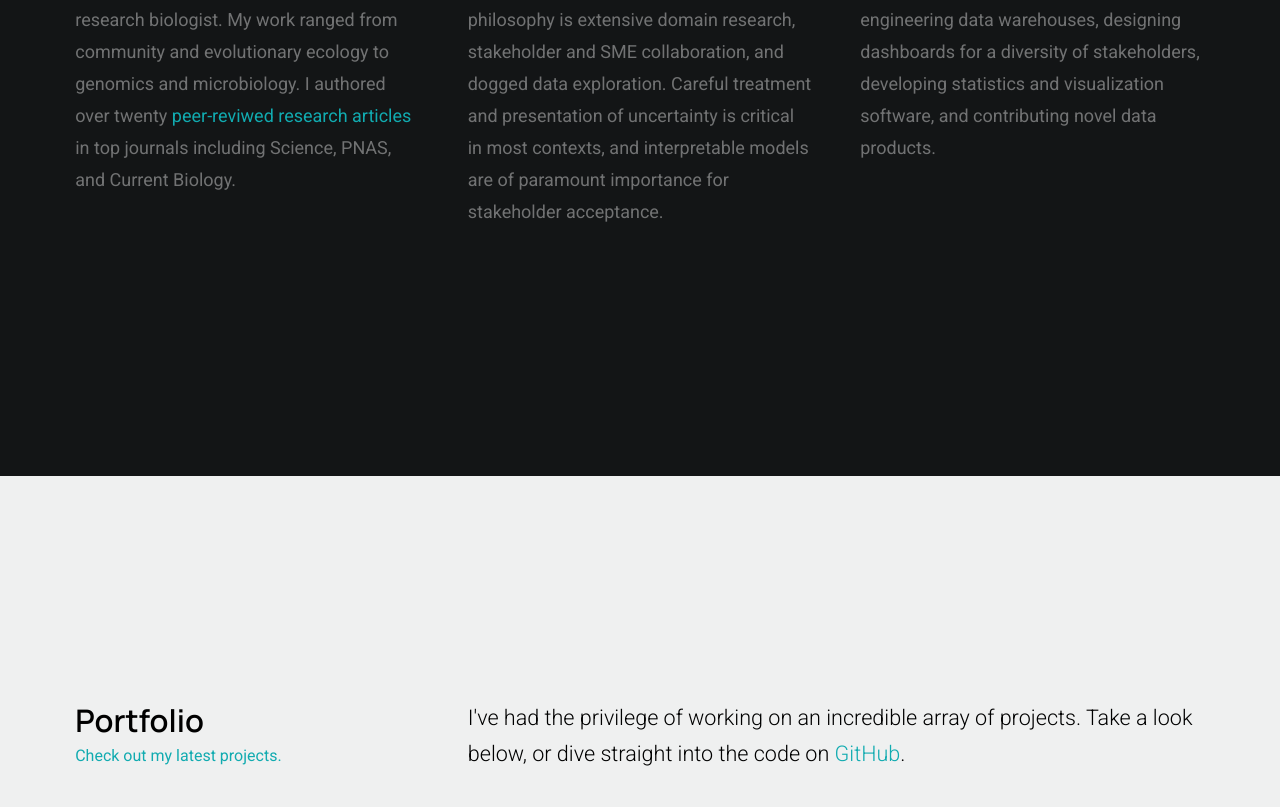
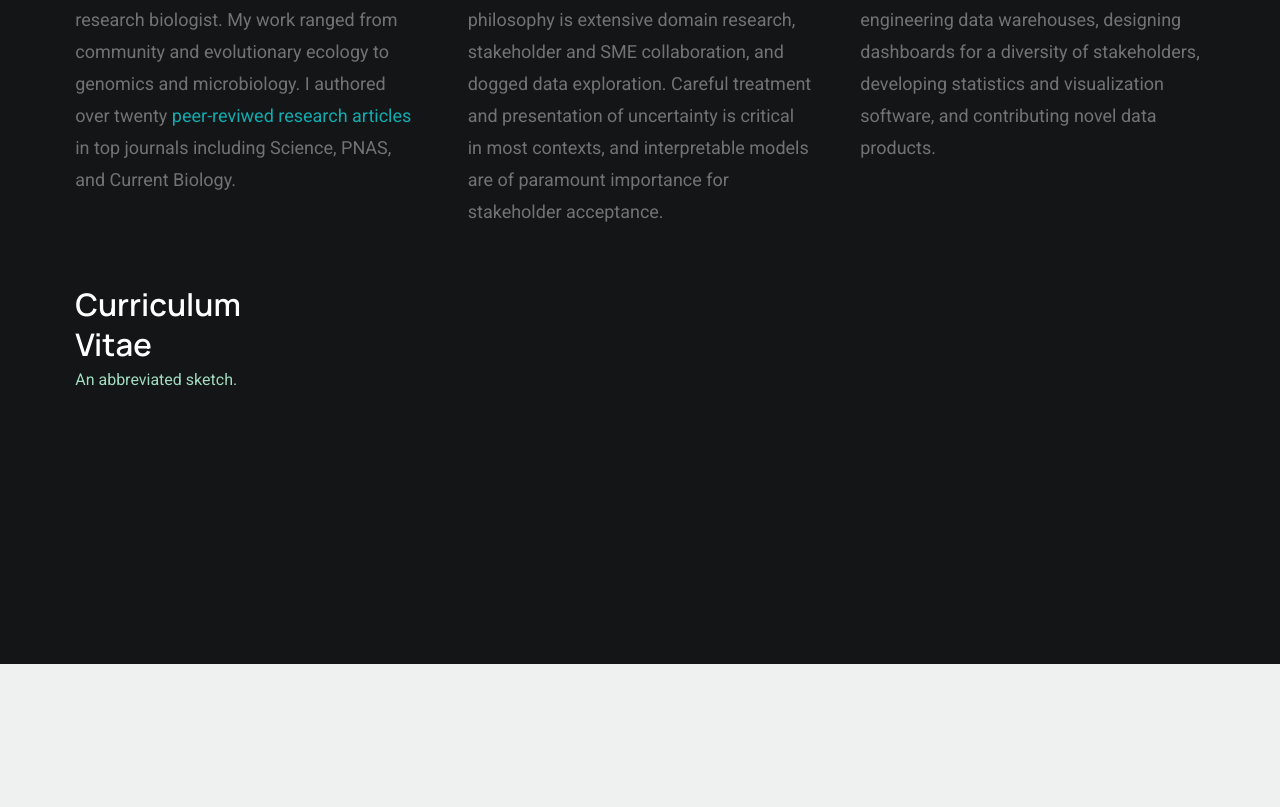
Before and after one commit to tfarkas86/tfarkas86.github.io, a plain HTML site: page docs/index.html in a window 1280 px wide. Shown: the part 1691-2498 px from the top of the page. Drawn offline with Linux system fonts and the light colour scheme.

Commit message:
something

```diff
--- a/docs/index.html
+++ b/docs/index.html
@@ -58,7 +58,7 @@
             <nav class="s-header__nav">
                 <ul>
                     <li class="current"><a class="smoothscroll" href="#home">Home</a></li>
-                    <li><a class="smoothscroll" href="#services">About Me</a></li>
+                    <li><a class="smoothscroll" href="#about-me">About Me</a></li>
                     <li><a class="smoothscroll" href="#portfolio">Portfolio</a></li>
                     <li><a class="smoothscroll" href="#blog">Blog</a></li>
                     <li><a class="smoothscroll" href="#contact">Contact</a></li>
@@ -134,7 +134,7 @@
 
     <!-- my bio
     ================================================== -->
-    <section id="services" class="s-services target-section s-dark">
+    <section id="about-me" class="s-services target-section s-dark">
         <div class="row section-head">
             <div class="column large-3 medium-12" data-aos="fade-up">
                 <h2>Bio</h2>
@@ -198,6 +198,13 @@
             </div> <!-- end services-item -->
 
         </div> <!-- end services-list -->
+
+        <div class="row section-head">
+            <div class="column large-3 medium-12" data-aos="fade-up">
+                <h2>Curriculum Vitae</h2>
+                <p class="desc" style="color:#a2dbc1">An abbreviated sketch.</p>
+            </div>
+        </div>
 
     </section> <!-- end s-services -->
 
```
